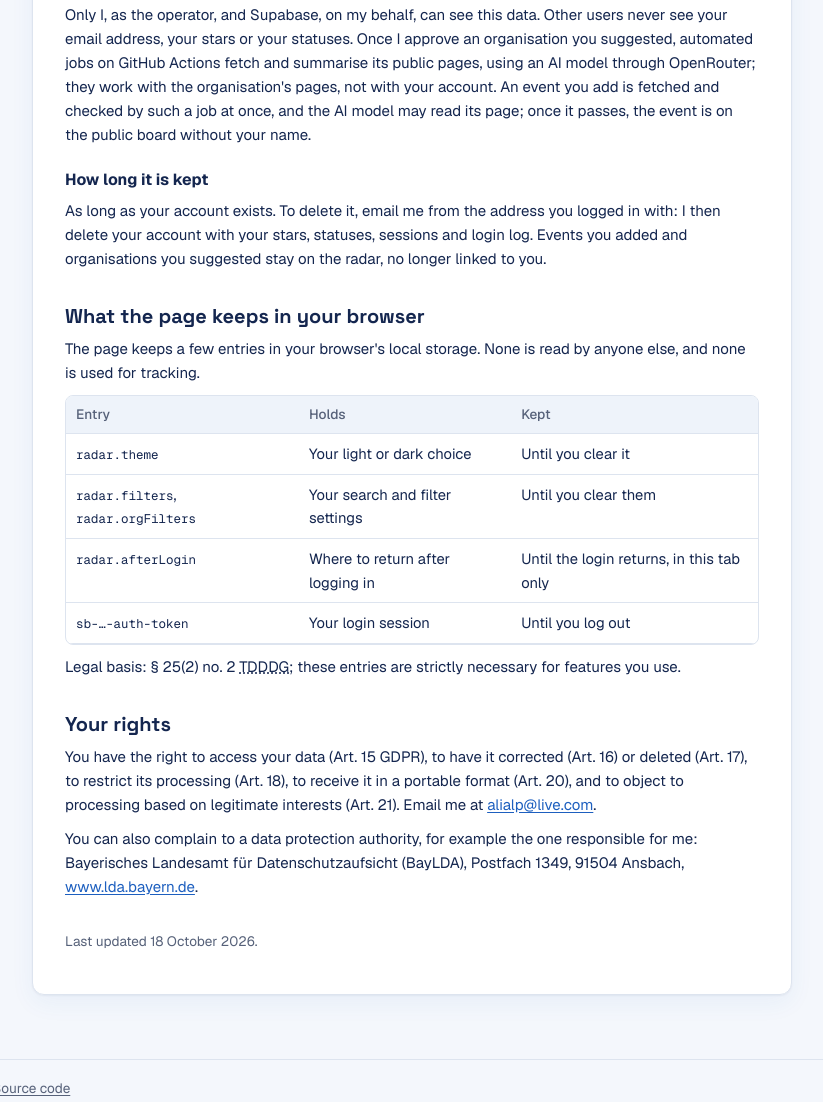
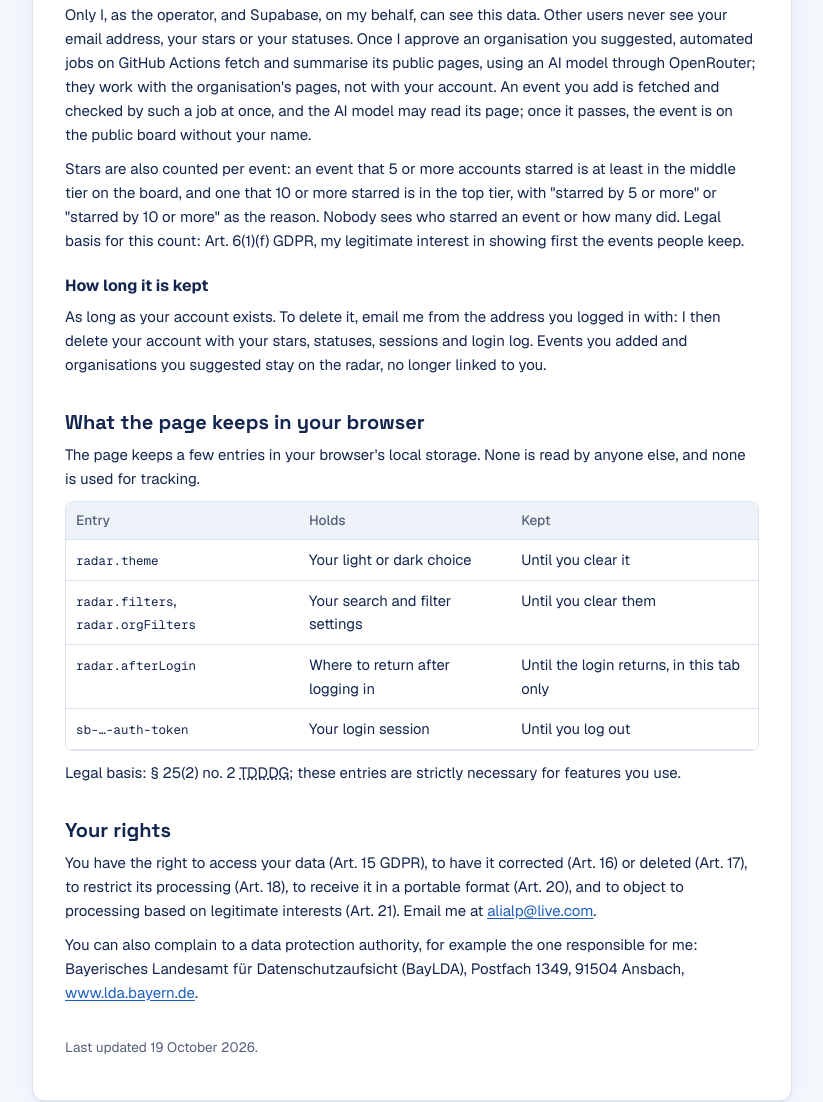
Before and after one commit to AliAlpOezer/munich-event-radar, a plain HTML site: page site/privacy.html in a window 1280 px wide. Shown: the part 2203-3305 px from the top of the page, without its empty margins (228-1051 px from the left). Drawn offline with Linux system fonts and the light colour scheme.

Commit message:
Say in the privacy notice that stars are counted per event

```diff
--- a/site/privacy.html
+++ b/site/privacy.html
@@ -117,6 +117,10 @@
         fetch and summarise its public pages, using an AI model through OpenRouter; they work with the
         organisation's pages, not with your account. An event you add is fetched and checked by such a job at once,
         and the AI model may read its page; once it passes, the event is on the public board without your name.</p>
+      <p>Stars are also counted per event: an event that 5 or more accounts starred is at least in the middle tier
+        on the board, and one that 10 or more starred is in the top tier, with "starred by 5 or more" or "starred by
+        10 or more" as the reason. Nobody sees who starred an event or how many did. Legal basis for this count: Art. 6(1)(f) GDPR,
+        my legitimate interest in showing first the events people keep.</p>
 
       <h3>How long it is kept</h3>
       <p>As long as your account exists. To delete it, email me from the address you logged in with: I then delete
@@ -151,7 +155,7 @@
         <span lang="de">Bayerisches Landesamt für Datenschutzaufsicht</span> (BayLDA), Postfach 1349, 91504 Ansbach,
         <a href="https://www.lda.bayern.de" rel="noopener">www.lda.bayern.de</a>.</p>
 
-      <p class="updated">Last updated 18 October 2026.</p>
+      <p class="updated">Last updated 19 October 2026.</p>
     </article>
   </main>
 
```
